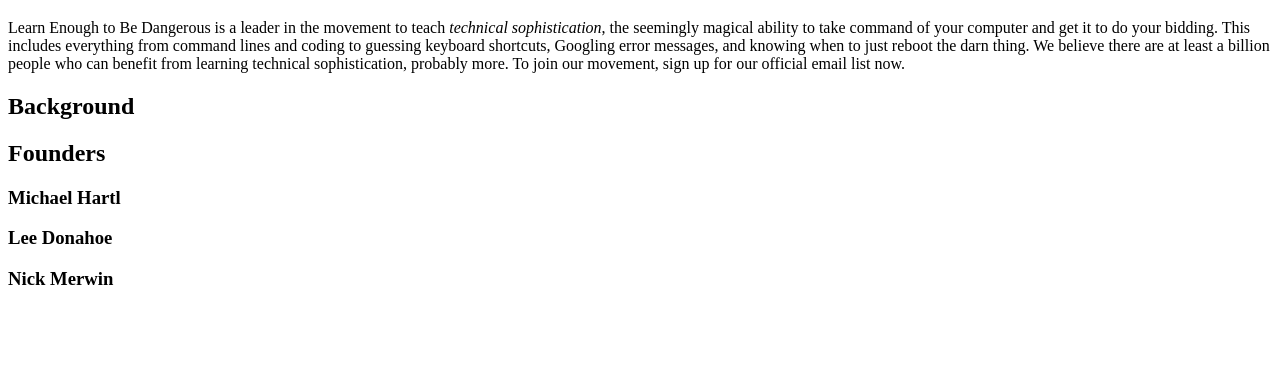
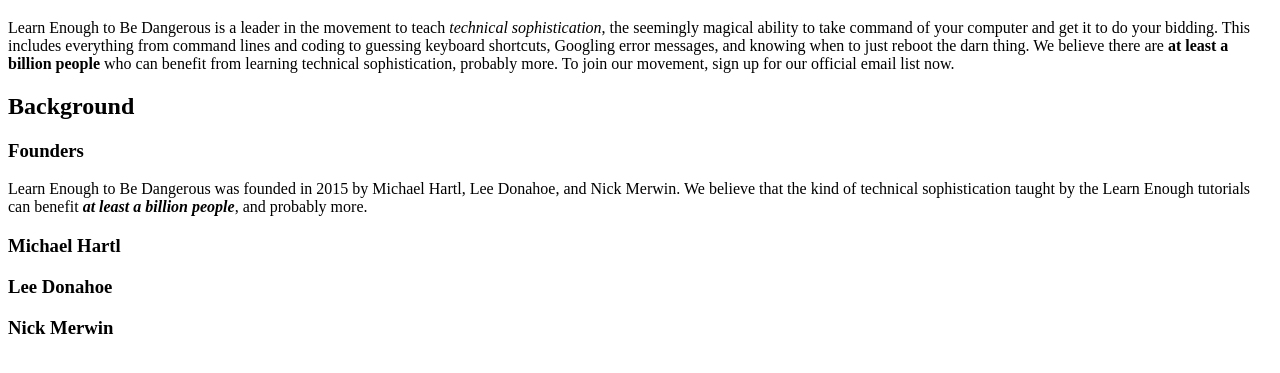
Before and after one commit to Kadmos83/sample_website, a plain HTML site: page index.html in a window 1280 px wide. Shown: the part 61-434 px from the top of the page. Drawn offline with Linux system fonts and the light colour scheme.

Commit message:
founders toevoegen

```diff
--- a/index.html
+++ b/index.html
@@ -14,14 +14,21 @@
       command of your computer and get it to do your bidding. This includes
       everything from command lines and coding to guessing keyboard shortcuts,
       Googling error messages, and knowing when to just reboot the darn thing.
-      We believe there are at least a billion people who can benefit from
+      We believe there are <strong>at least a billion people</strong> who can benefit from
       learning technical sophistication, probably more. To join our
       movement, sign up for our official email list now.
     </p>
 
     <h2>Background</h2>
 
-    <h2>Founders</h2>
+    <h3>Founders</h2>
+
+    <p>
+      Learn Enough to Be Dangerous was founded in 2015 by Michael Hartl, Lee
+      Donahoe, and Nick Merwin. We believe that the kind of technical
+      sophistication taught by the Learn Enough tutorials can benefit
+      <strong><em>at least a billion people</em></strong>, and probably more.
+    </p>
 
     <h3>Michael Hartl</h3>
 
```
